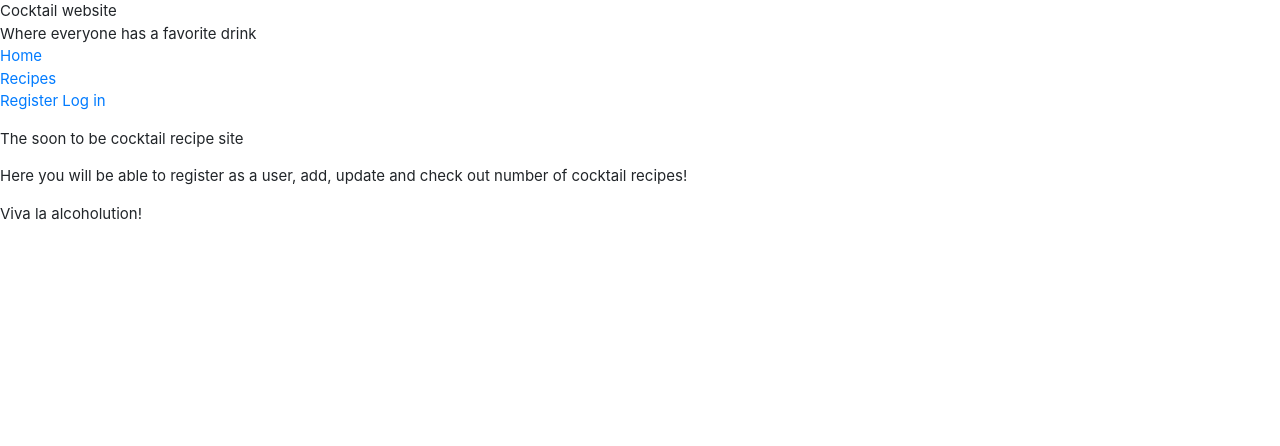
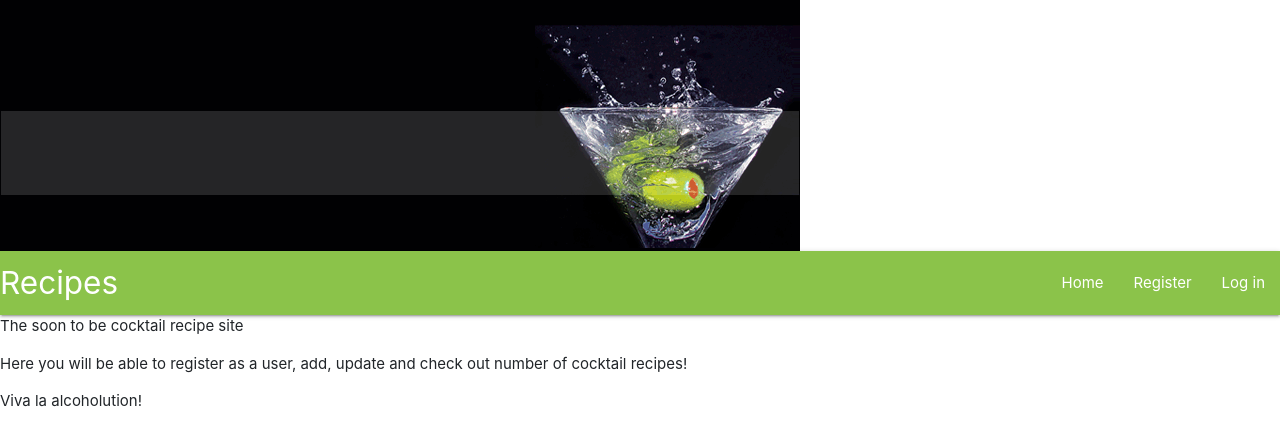
Before and after one commit to makutas/webv2Django, a Django app: template recipes/templates/recipes/index.html in a window 1280 px wide. Shown: the top 446 px of the page. Run offline with Django 3.2, Linux system fonts and the light colour scheme; the template is opened without the code that fills it, so the values that code supplies are empty; some libraries are stand-ins or nearby versions.

Commit message:
update static stuff and index html

```diff
--- a/cocktails/settings.py
+++ b/cocktails/settings.py
@@ -127,6 +127,7 @@ USE_TZ = True
 # https://docs.djangoproject.com/en/3.1/howto/static-files/
 
 STATIC_URL = '/static/'
+STATIC_ROOT = "/var/www/latras.me/static/"
 
 # MY SETTINGS
 LOGIN_URL = 'users:login'
--- a/recipes/templates/recipes/base.html
+++ b/recipes/templates/recipes/base.html
@@ -1,37 +1,36 @@
-{% load bootstrap4 %}
-{% load static %}
-
 <!DOCTYPE html>
 <html lang="en">
+
 <head>
-    <meta charset="UTF-8">
-    <meta name="viewport" content="width=device-width, initial-scale=1, shrink-to-fit=no">
-    <title>Viva la alcoholution!</title>
-    <link href="style.css" rel="stylesheet" type="text/css" />
-    <!--Import Google Icon Font-->
-    <link href="https://fonts.googleapis.com/icon?family=Material+Icons" rel="stylesheet">
-    <!--Import materialize.css-->
-    <link type="text/css" rel="stylesheet" href="css/materialize.min.css"  media="screen,projection"/>
-    <!--Let browser know website is optimized for mobile-->
-    <meta name="viewport" content="width=device-width, initial-scale=1.0"/>
+    {% load bootstrap4 %}
+    {% load static %}
+    <!-- Compiled and minified CSS -->
+    <link rel="stylesheet" href="https://cdnjs.cloudflare.com/ajax/libs/materialize/1.0.0/css/materialize.min.css">
+    <!-- Compiled and minified JavaScript -->
+    <script src="https://cdnjs.cloudflare.com/ajax/libs/materialize/1.0.0/js/materialize.min.js"></script>
 </head>
 
 <body>
-    <div id="header">
-		<div id="site_title">Cocktail <span>website</span></div>
-		<div id="site_slogan">Where everyone has a favorite drink</div>
-	</div>
-<p>
-    <a href="{% url 'recipes:index' %}">Home</a><br>
-    <a href="{% url 'recipes:recipes' %}">Recipes</a><br>
-    {% if user.is_authenticated %}
-        Hello, {{ user.username }}!
-        <a href="{% url 'users:logout' %}">Log out</a>
-    {% else %}
-        <a href="{% url 'users:register' %}">Register</a>
-        <a href="{% url 'users:login' %}">Log in</a>
-    {% endif %}
-</p>
+<div>
+    <img class="responsive-img" src="{% static 'images/banner.gif' %}">
+</div>
+<div>
+  <nav>
+    <div class="nav-wrapper light-green">
+      <a href="{% url 'recipes:recipes' %}" class="brand-logo">Recipes</a>
+      <ul id="nav-mobile" class="right hide-on-med-and-down">
+        <li><a href="{% url 'recipes:index' %}">Home</a></li>
+          {% if user.is_authenticated %}
+            Hello, {{ user.username }}!
+            <li><a href="{% url 'users:logout' %}">Log out</a></li>
+          {% else %}
+            <li><a href="{% url 'users:register' %}">Register</a></li>
+            <li><a href="{% url 'users:login' %}">Log in</a></li>
+          {% endif %}
+      </ul>
+    </div>
+  </nav>
+</div>
     <!--JavaScript at end of body for optimized loading-->
     <script type="text/javascript" src="js/materialize.min.js"></script>
 </body>
@@ -42,3 +41,4 @@
 
 {% bootstrap_css %}
 {% bootstrap_javascript jquery='full' %}
+</html>
```
Also changed, not shown: README.md, db.sqlite3, static/images/banner.gif (added).
